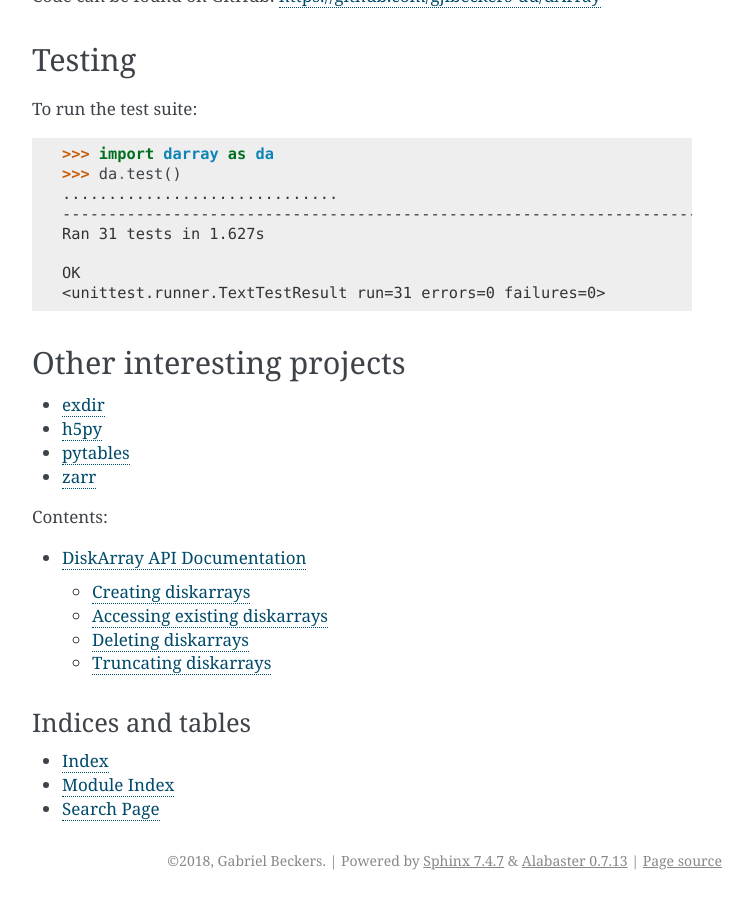
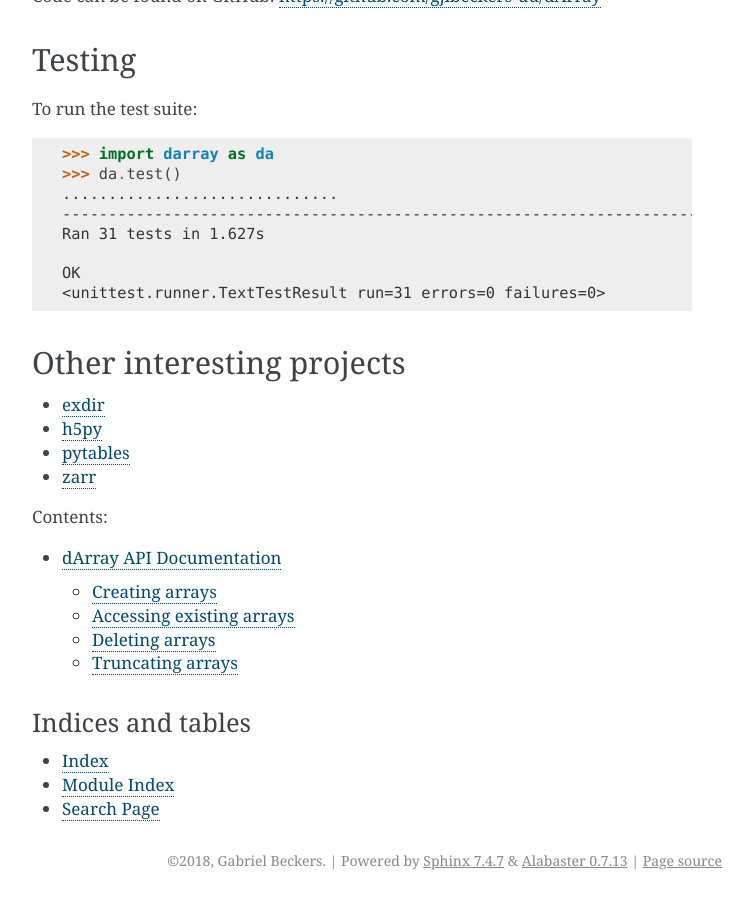
Before and after one commit to gbeckers/Darr, a Sphinx documentation site: the page built from docs/index.rst, in a window 1280 px wide and 900 px high, scrolled down 7326 px. Shown: the whole window, without its empty margins (388-1141 px from the left). Built offline with Sphinx 7.4.7, drawn with Linux system fonts in a browser that asks for light colours; some of the changed text lies outside the part shown.

Commit message:
doc fixes

```diff
--- a/docs/api.rst
+++ b/docs/api.rst
@@ -1,26 +1,26 @@
-DiskArray API Documentation
+dArray API Documentation
 ===========================
 
 
-.. automodule:: diskarray.diskarray
+.. automodule:: darray.array
 
-Creating diskarrays
--------------------
+Creating arrays
+---------------
 
-.. autofunction:: diskarray.asdiskarray
-.. autofunction:: diskarray.create_diskarray
+.. autofunction:: darray.asarray
+.. autofunction:: darray.create_array
 
-Accessing existing diskarrays
------------------------------
-.. autoclass:: diskarray.DiskArray
+Accessing existing arrays
+-------------------------
+.. autoclass:: darray.array
    :members:
 
-Deleting diskarrays
--------------------
+Deleting arrays
+---------------
 
-.. autofunction:: diskarray.delete_diskarray
+.. autofunction:: darray.delete_array
 
-Truncating diskarrays
----------------------
+Truncating arrays
+-----------------
 
-.. autofunction:: diskarray.truncate_diskarray
+.. autofunction:: darray.truncate_array
```
Also changed, not shown: 11 other files.
